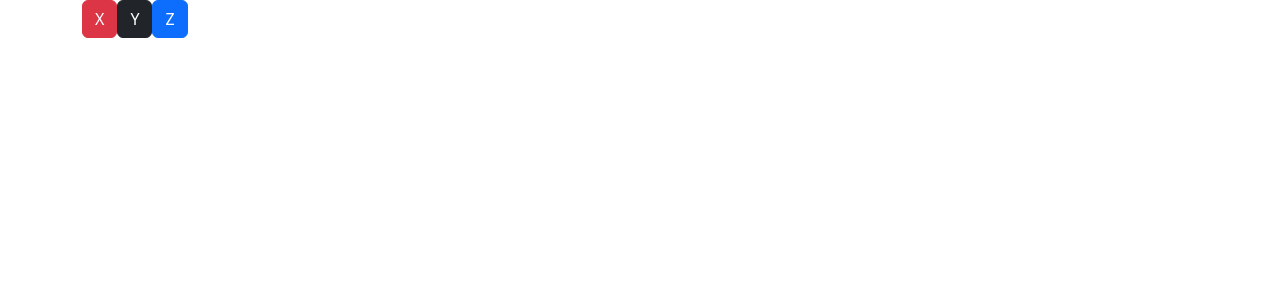
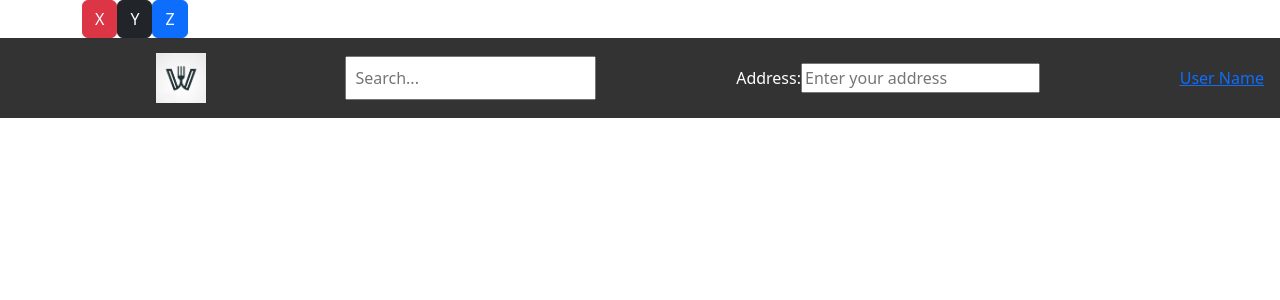
Before and after one commit to Frontend-4-WeLead/we-eat, an Angular app: page / in a window 1280 px wide. Shown: the top 300 px of the page. Built offline with nearby package versions, Linux system fonts and the light colour scheme.

Commit message:
header_components

```diff
--- /dev/null
+++ b/src/app/address/address.component.html
@@ -0,0 +1,4 @@
+<div>
+    <label for="address">Address:</label>
+    <input type="text" id="address" placeholder="Enter your address" />
+  </div>
--- a/src/app/app.component.html
+++ b/src/app/app.component.html
@@ -3,3 +3,8 @@
   <button class="btn btn-dark" (click)="getY()">Y</button>
   <button class="btn btn-primary" (click)="getZ()">Z</button>
 </div>
+
+
+<div>
+  <app-header></app-header>
+</div>
--- a/src/app/app.component.ts
+++ b/src/app/app.component.ts
@@ -2,11 +2,12 @@ import { Component, inject } from '@angular/core';
 import { CommonModule } from '@angular/common';
 import { RouterOutlet } from '@angular/router';
 import { DataService } from './services/data.service';
+import { HeaderComponent } from './header/header.component';
 
 @Component({
   selector: 'app-root',
   standalone: true,
-  imports: [CommonModule, RouterOutlet],
+  imports: [CommonModule, RouterOutlet, HeaderComponent],
   templateUrl: './app.component.html',
   styleUrls: ['./app.component.css']
 })
--- /dev/null
+++ b/src/app/header/header.component.css
@@ -0,0 +1,17 @@
+header {
+    display: flex;
+    justify-content: space-between;
+    align-items: center;
+    height: 10vh;
+    background-color: #333;
+    color: white;
+    padding: 0 1em; /* some space around the logo and search bar */
+  }
+
+  img {
+    height: 50px;
+  }
+
+  input {
+    padding: 0.5em;
+  }
--- /dev/null
+++ b/src/app/header/header.component.html
@@ -0,0 +1,18 @@
+<header>
+    <div></div>
+    <div>
+      <img src="\assets\logo.jpg" alt="Logo" />
+    </div>
+    <div>
+      <!-- search bar component -->
+      <input type="text" placeholder="Search..." />
+    </div>
+    <div>
+        <app-address></app-address>
+    </div>
+    <div>
+        <a href="/user-profile">
+          <app-user></app-user>
+        </a>
+      </div>
+  </header>
--- /dev/null
+++ b/src/app/user/user.component.html
@@ -0,0 +1,4 @@
+<div>
+    <span>User Name</span>
+
+  </div>
```
Also changed, not shown: src/app/address/address.component.ts (added, +13 -0 lines), src/app/header/header.component.ts (added, +15 -0 lines), src/app/user/user.component.ts (added, +13 -0 lines), src/app/address/address.component.css (added), src/app/user/user.component.css (added), src/assets/logo.jpg (added).
